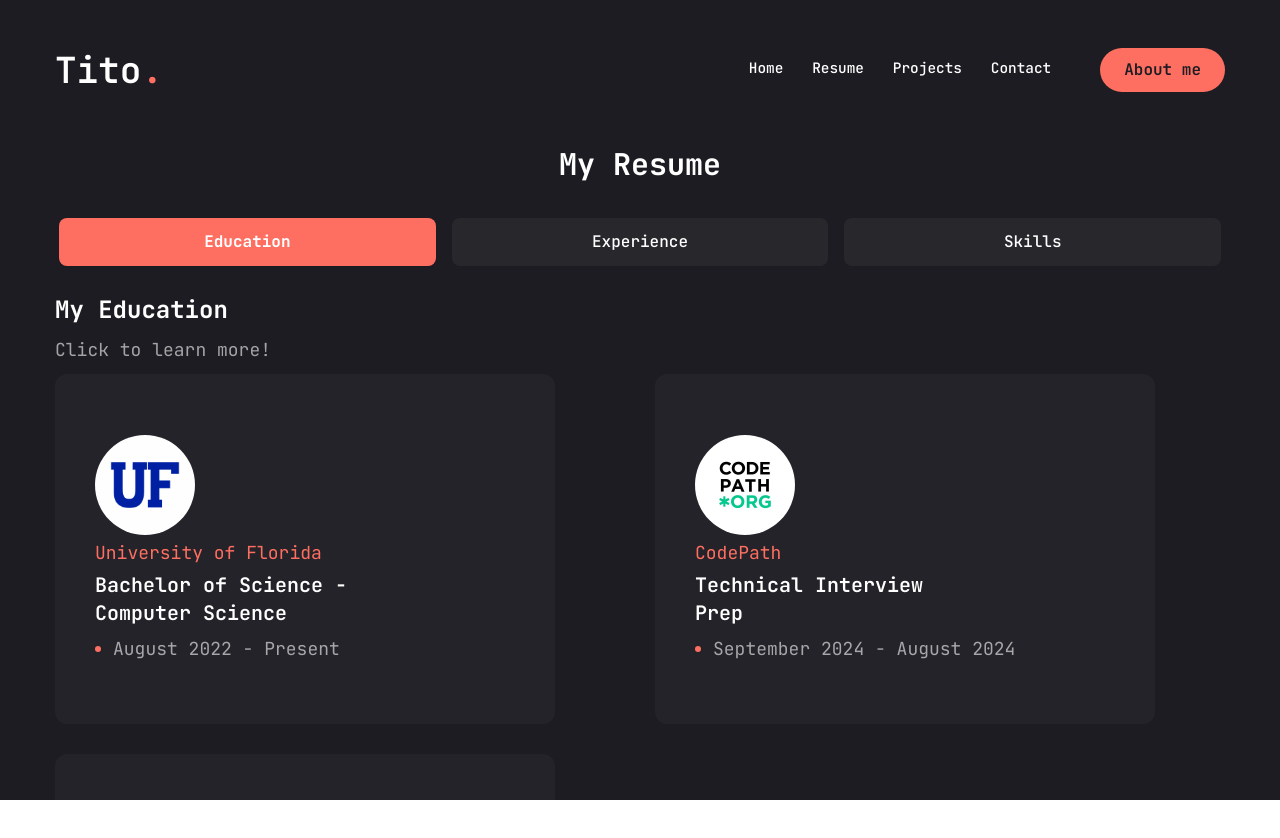
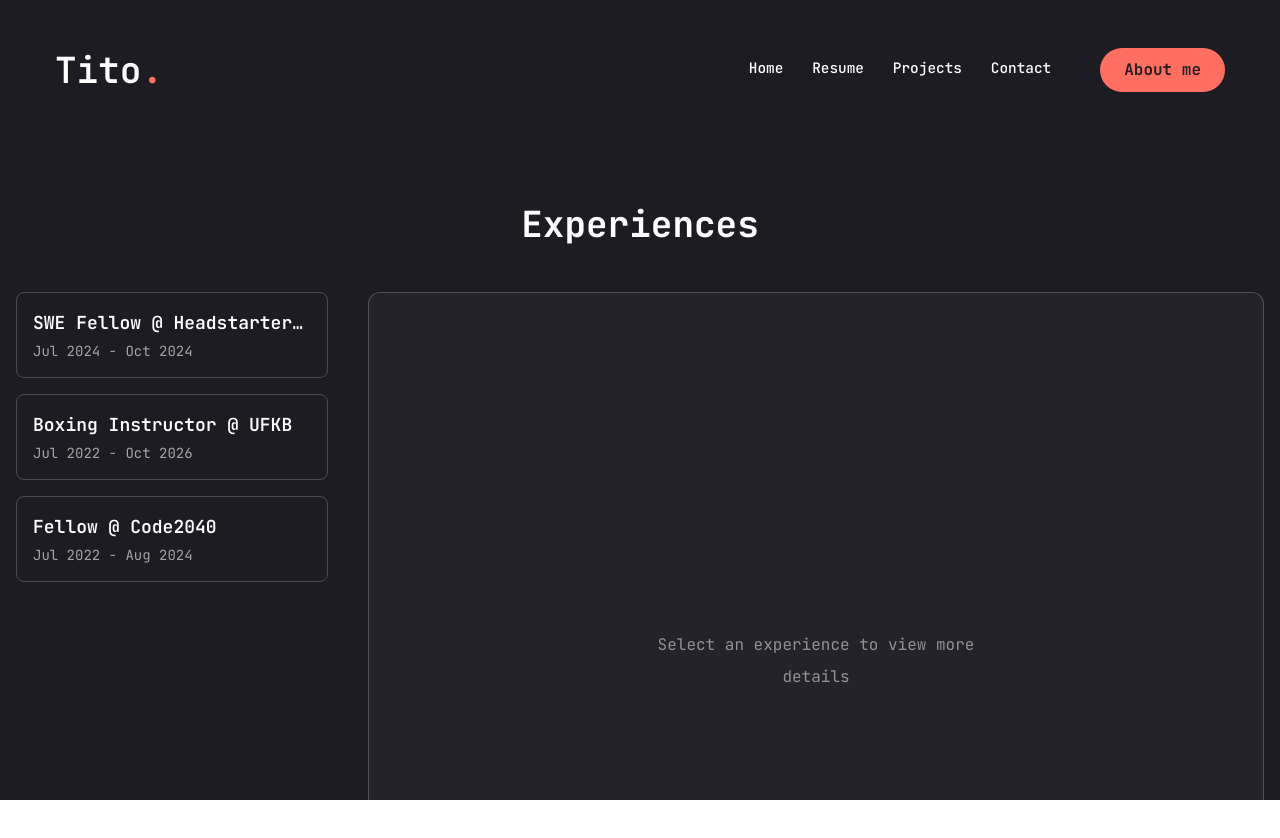
Before and after one commit to Poiixen/poiixen.github.io, a Next.js app: page /resume in a window 1280 px wide. Shown: the top 838 px of the page. Built offline with nearby package versions, Linux system fonts and the light colour scheme.

Commit message:
upgraded experiences section

```diff
--- a/app/resume/page.jsx
+++ b/app/resume/page.jsx
@@ -1,265 +1,102 @@
 "use client";
 
-import React, { useState } from "react";
-import ReactCardFlip from "react-card-flip";
+import { useState } from "react";
+import { motion, AnimatePresence } from "framer-motion";
+import Image from "next/image";
 
-import { SiCplusplus, SiNextdotjs, SiTypescript } from "react-icons/si";
-import { GiProcessor } from "react-icons/gi";
-import Image from 'next/image';
+const resumeItems = [
+  {
+    title: "SWE Fellow @ Headstarter AI",
+    date: "Jul 2024 - Oct 2024",
+    image: "/assets/theheadstarter_logo.jfif",
+    bullets: [
+      "Built and deployed 5 AI projects using React JS, Next.js, Firebase, Clerk, and Vercel.",
+      "Agile methodologies with weekly sprints and CI/CD practices.",
+      "Participated in sessions with engineers from Google, YC, Stanford, Amazon."
+    ],
+  },
+  {
+    title: "Boxing Instructor @ UFKB",
+    date: "Jul 2022 - Oct 2026",
+    image: "/assets/uflogo.png",
+    bullets: [
+      "Guided ~50 students in proper boxing technique emphasizing safety.",
+      "Introduced beginners to boxing in engaging sessions."
+    ],
+  },
+  {
+    title: "Fellow @ Code2040",
+    date: "Jul 2022 - Aug 2024",
+    image: "/assets/code2040.png",
+    bullets: [
+      "Career accelerator for Black and Latine CS students.",
+      "Focused on equity advocacy, workshops, and networking."
+    ],
+  }
+];
+
+export default function Resume() {
+  const [selected, setSelected] = useState(null);
+
+  return (
+    <section className="min-h-screen px-4 py-16 mx-auto max-w-7xl text-white">
+      <h2 className="text-4xl font-bold mb-12 text-center">Experiences</h2>
+      <div className="flex flex-col lg:flex-row gap-10">
+        <div className="flex flex-col gap-4 w-full lg:w-1/4">
+          {resumeItems.map((item, i) => (
+            <button
+              key={i}
+              onClick={() => setSelected(i)}
+              className={`text-left p-4 border rounded-lg transition hover:bg-zinc-800/40 whitespace-nowrap overflow-hidden text-ellipsis ${
+                selected === i ? "border-accent text-accent bg-zinc-800/60" : "border-white/20"
+              }`}
+            >
+              <h4 className="font-semibold text-base lg:text-lg leading-snug whitespace-nowrap overflow-hidden text-ellipsis">
+                {item.title}
+              </h4>
+              <p className="text-xs lg:text-sm text-white/60 mt-1 whitespace-nowrap overflow-hidden text-ellipsis">
+                {item.date}
+              </p>
+            </button>
+          ))}
+        </div>
 
 
-import { Tabs, TabsContent, TabsList, TabsTrigger } from "@/components/ui/tabs";
-
-import { motion } from "framer-motion";
-import { ScrollArea } from "@radix-ui/react-scroll-area";
-import { FaHtml5, FaCss3, FaJs, FaReact } from "react-icons/fa";
-import { DiPython } from "react-icons/di";
-
-//other sections
-import {
-  Tooltip,
-  TooltipContent,
-  TooltipProvider,
-  TooltipTrigger,
-} from "@/components/ui/tooltip";
-
-const about = {
-};
-
-const experience = {
-  icon: "/assests/resume/badge.svg",
-  title: "My Experience",
-  description: "Where have I made an impact?",
-  items: [
-    {
-      image: "/assets/theheadstarter_logo.jfif",
-      institution: "Headstarter AI",
-      degree: "SWE Fellow",
-      duration: "July 2024 - October 2024 ",
-      details: "Built and deployed 5 AI projects in 5 weeks using React JS, Next.js, Firebase, Clerk, and Vercel, following agile methodologies with weekly sprints and incorporated CI/CD practices for iterative deployment. Participate in weekly sessions with engineers from Google, Y Combinator, Stanford, Amazon and venture-backed startups",
-    },
-    {
-      image: "/assets/uflogo`.png",
-      institution: "UFKB",
-      degree: "Boxing Instructor",
-      duration: "July 2022 - October 2026 ",
-      details: "• Provide guidance and instruction regarding proper boxing technique to ~50 students, while emphasizing safety and efficiency in training sessions. • Showing people that have never considered boxing how much fun it can be (or try to, at least).",
-    },
-    {
-      image: "/assets/code2040.png",
-      institution: "Code2040",
-      degree: "Fellow",
-      duration: "July 2022 - August 2024",
-      details: "A career accelerator program for Black and Latine computer science students from around the world. Networked with those at top tech companies, participated in career-building workshops, and engaged in racial equity advocacy work.",
-    },
-  ],
-};
-
-const skills = {
-  title: "My Skills",
-  description: "Here is my tech stack! ",
-  skillList: [
-    {
-      icon: <FaHtml5 />,
-      name: "HTML 5",
-    },
-    {
-      icon: <FaCss3 />,
-      name: "CSS",
-    },
-    {
-      icon: <FaJs />,
-      name: "JavaScript",
-    },
-    {
-      icon: <FaReact />,
-      name: "React.js",
-    },
-    {
-      icon: <DiPython />,
-      name: "Python",
-    },
-    {
-      icon: <SiCplusplus />,
-      name: "C++",
-    },
-    {
-      icon: <GiProcessor />,
-      name: "ARM Assembly",
-    },
-    {
-      icon: <SiNextdotjs />,
-      name: "Next.js",
-    },
-    {
-      icon: <SiTypescript />,
-      name: "TypeScript",
-    },
-  ],
-};
-
-const education = {
-  icon: "/assests/resume/cap.svg",
-  title: "My Education",
-  description: "Click to learn more!",
-  items: [
-    {
-      image: "/assets/uflogo.png",
-      institution: "University of Florida",
-      degree: "Bachelor of Science - Computer Science",
-      duration: "August 2022 - Present",
-      details: "3.7 GPA \nRelevant Courses include: Data Structures, Algorithms, Computer Organization, Discrete Math, Calculus 1-3, and Physics 1-2.",
-    },
-    {
-      image: "/assets/codepath.jpg",
-      institution: "CodePath",
-      degree: "Technical Interview Prep",
-      duration: "September 2024 - August 2024",
-      details: "The TIP pathway focuses on empowering students to ace technical interviewing and give them a preview of real-world challenges in the industry. The courses are designed to prepare students to solve challenging algorithmic problems commonly used in interviews for top companies.",
-    },
-    {
-      image: "/assets/channels4_profile.jpg",
-      institution: "Codecademy",
-      degree: "C++, Python Certified",
-      duration: "October 2022- December 2023",
-      details: "Currently working on Full Stack Engineer Path...",
-    },
-  ]
-};
-
-const Card = ({ item }) => {
-  const [isFlipped, setIsFlipped] = useState(false);
-
-  const handleClick = () => {
-    setIsFlipped(!isFlipped);
-  };
-
-  return (
-    <ReactCardFlip isFlipped={isFlipped} flipDirection="horizontal">
-      {/* Front Side */}
-      <div
-        className={`flip-card bg-[#232329] h-[350px] w-[500px] py-6 px-10 rounded-xl flex flex-col justify-center items-center lg:items-start gap-1 cursor-pointer ${isFlipped ? 'flipped' : ''}`}
-        onClick={handleClick}
-      >
-        <span className="rounded-full overflow-hidden w-[100px] h-[100px] flex justify-center items-center">
-        <Image
-          src={item.image}
-          alt={item.institution}
-          width={100}
-          height={100}
-          className="w-full h-full object-cover"
-        />
-        </span>
-        <span className="text-accent">{item.institution}</span>
-        <h3 className="text-xl max-w-[260px] min-h-[60px] text-center lg:text-left">
-          {item.degree}
-        </h3>
-        <div className="flex items-center gap-3">
-          <span className="w-[6px] h-[6px] rounded-full bg-accent"></span>
-          <p className="text-white/60">{item.duration}</p>
+        <div className="relative w-full lg:w min-h-[340px] border rounded-xl border-white/20 bg-[#232329] p-64">
+          <AnimatePresence mode="wait">
+            {selected !== null && (
+              <motion.div
+                key={selected}
+                initial={{ opacity: 0, x: 20 }}
+                animate={{ opacity: 1, x: 0 }}
+                exit={{ opacity: 0, x: 20 }}
+                transition={{ duration: 0.3 }}
+                className="absolute inset-0 p-6 overflow-y-auto"
+              >
+                <h4 className="text-xl lg:text-2xl font-bold mb-2 leading-tight">{resumeItems[selected].title}</h4>
+                <p className="text-sm text-white/60 mb-4">{resumeItems[selected].date}</p>
+                <Image
+                  src={resumeItems[selected].image}
+                  alt={resumeItems[selected].title}
+                  width={100}
+                  height={100}
+                  className="rounded-lg mb-4 object-contain"
+                />
+                <ul className="list-disc list-inside space-y-2 text-white/80 text-sm lg:text-base">
+                  {resumeItems[selected].bullets.map((point, idx) => (
+                    <li key={idx}>{point}</li>
+                  ))}
+                </ul>
+              </motion.div>
+            )}
+          </AnimatePresence>
+          {selected === null && (
+            <div className="text-white/50 text-center mt-20">
+              <p>Select an experience to view more details</p>
+            </div>
+          )}
         </div>
       </div>
-
-      {/* Back Side */}
-      <div
-        className={`flip-card bg-[#232329] h-[350px] w-[540] py-6 px-10 rounded-xl flex flex-col justify-center items-center lg:items-start gap-1 cursor-pointer ${isFlipped ? 'flipped' : ''}`}
-        onClick={handleClick}
-      >
-        <h3 className="text-xl text-center lg:text-left">
-          {item.details.replace(/'/g, '&#39;')}
-        </h3>
-      </div>
-    </ReactCardFlip>
+    </section>
   );
-};
-
-const Resume = () => {
-  return (
-    <motion.div
-      initial={{ opacity: 0 }}
-      animate={{
-        opacity: 1,
-        transition: { delay: 0.7, duration: 0.4, ease: "easeIn" },
-      }}
-      className="min-h-[80vh] flex items-center justify-center py-12 xl:py-0"
-    >
-      <div className="container mx-left">
-      <h2 className="text-3xl font-bold text-center mb-8">My Resume</h2>
-      <Tabs defaultValue="education">
-        <TabsList className="flex justify-center gap-4 mb-6">
-          <TabsTrigger value="education">Education</TabsTrigger>
-          <TabsTrigger value="experience">Experience</TabsTrigger>
-          <TabsTrigger value="skills">Skills</TabsTrigger>
-        </TabsList>
-
-          {/* Education */}
-          <TabsContent value="education" className="text-lg w-full">
-            <div className="flex flex-col gap-[10px] text-center xl:text-left">
-              <h3 className="text-2xl font-bold">{education.title}</h3>
-              <p className="max-w-[600px] text-white/60 mx-auto xl:mx-0">
-                {education.description}
-              </p>
-              <ScrollArea className="h-[400px]">
-                <ul className="grid grid-cols-1 lg:grid-cols-2 gap-[30px]">
-                  {education.items.map((item, index) => (
-                    <Card key={index} item={item} />
-                  ))}
-                </ul>
-              </ScrollArea>
-            </div>
-          </TabsContent>
-
-          {/* Skills */}
-          <TabsContent value="skills" className="text-lg w-full">
-            <div className="flex flex-col gap-[30px]">
-              <div className="flex flex-col gap-[10px] text-center xl:text-left">
-                <h3 className="text-2xl font-bold">{skills.title}</h3>
-                <p className="max-w-[600px] text-white/60 mx-auto xl:mx-0">
-                {skills.description}
-                </p>
-              </div>
-              <ul className="grid grid-cols-2 sm:grid-cols-3 md:grid-cols-4 xl:gap-[30px]">
-                {skills.skillList.map((skill, index) => (
-                  <li key={index}>
-                    <TooltipProvider delayDuration={100}>
-                      <Tooltip>
-                        <TooltipTrigger className="w-full h-[150px] bg-[#232329] rounded-xl flex justify-center items-center group">
-                          <div className="text-6xl group-hover:text-accent transition-all duration-300">
-                            {skill.icon}
-                          </div>
-                        </TooltipTrigger>
-                        <TooltipContent>
-                          <p className="capitalize">{skill.name}</p>
-                        </TooltipContent>
-                      </Tooltip>
-                    </TooltipProvider>
-                  </li>
-                ))}
-              </ul>
-            </div>
-          </TabsContent>
-
-          {/* Experience */}
-          <TabsContent value="experience" className="text-lg w-full">
-            <div className="flex flex-col gap-[10px] text-center xl:text-left">
-              <h3 className="text-2xl font-bold">{experience.title}</h3>
-              <p className="max-w-[600px] text-white/60 mx-auto xl:mx-0">
-                {experience.description}
-              </p>
-              <ScrollArea className="h-[400px]">
-                <ul className="grid grid-cols-1 lg:grid-cols-2 gap-[30px]">
-                  {experience.items.map((item, index) => (
-                    <Card key={index} item={item} />
-                  ))}
-                </ul>
-              </ScrollArea>
-            </div>
-          </TabsContent>
-        </Tabs>
-      </div>
-    </motion.div>
-  );
-};
-
-
-export default Resume;
+}
--- a/package.json
+++ b/package.json
@@ -9,7 +9,7 @@
     "lint": "next lint"
   },
   "dependencies": {
-    "@radix-ui/react-dialog": "^1.1.1",
+    "@radix-ui/react-dialog": "^1.1.14",
     "@radix-ui/react-scroll-area": "^1.1.0",
     "@radix-ui/react-select": "^2.1.1",
     "@radix-ui/react-slot": "^1.1.0",
```
Also changed, not shown: components/ui/dialog.jsx (added, +14 -0 lines), 1 other file (tests, documents, lock files or other folders).
